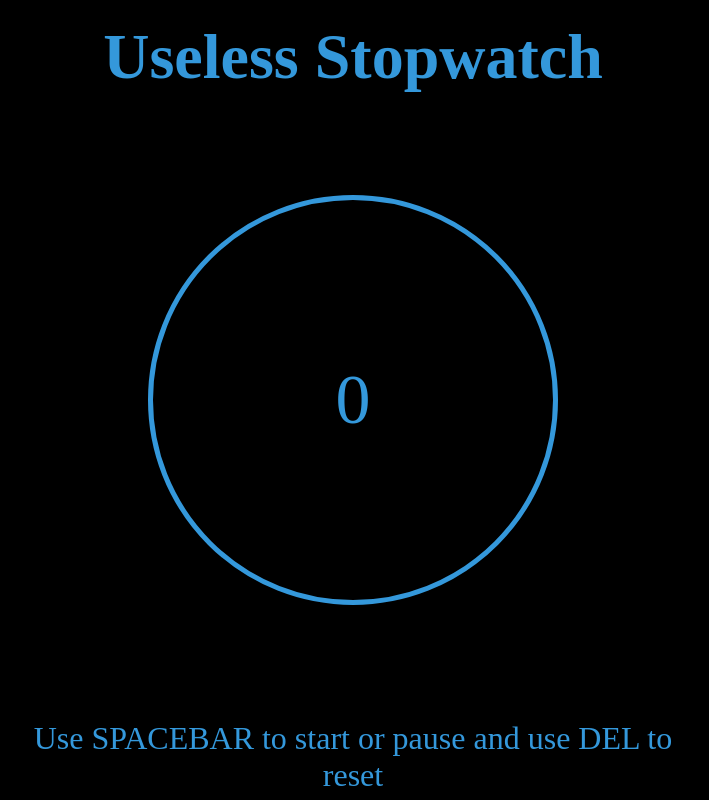
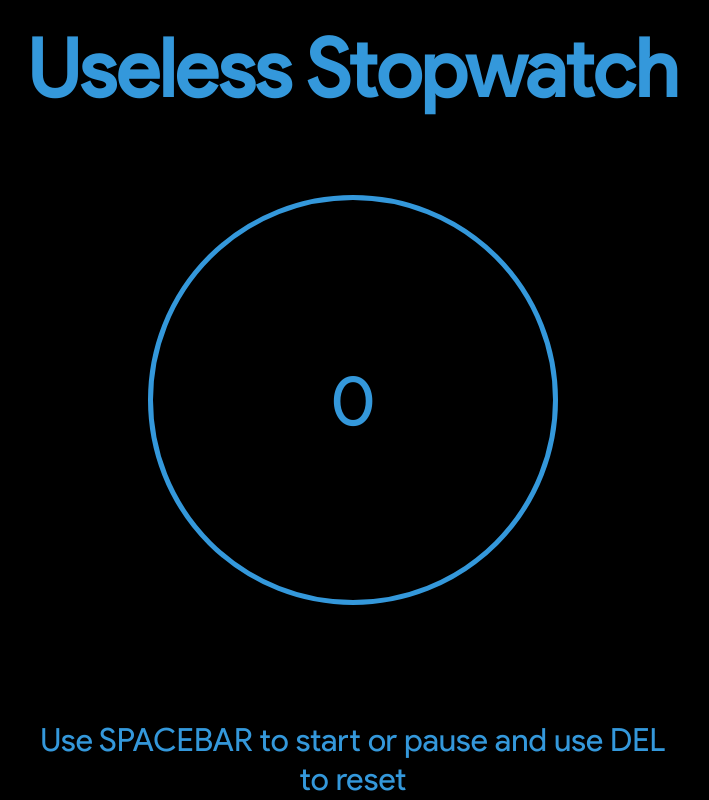
Before and after one commit to Nikhil-Kumaran/stopwatch, a plain HTML site: page index.htm in a window 1280 px wide. Shown: the whole page, without its empty margins (287-996 px from the left). Drawn offline with Linux system fonts and the light colour scheme.

Commit message:
added cool font

```diff
--- a/main.css
+++ b/main.css
@@ -1,7 +1,14 @@
 * {
+    font-family: productsans;
     margin: 0;
     color: #3498DB;
 }
+
+@font-face {
+    font-family: productsans;
+    src: url(vendors/Product\ Sans\ Regular.ttf);
+}
+
 body{
     background: black;
 }
@@ -16,7 +23,7 @@ body{
 h1{
     text-align: center;
     margin-top: 20px;
-    font-size: 5vw;
+    font-size: 10vh;
 }
 
 .help p{
```
Also changed, not shown: vendors/Product Sans Bold.ttf (added), vendors/Product Sans Regular.ttf (added).
